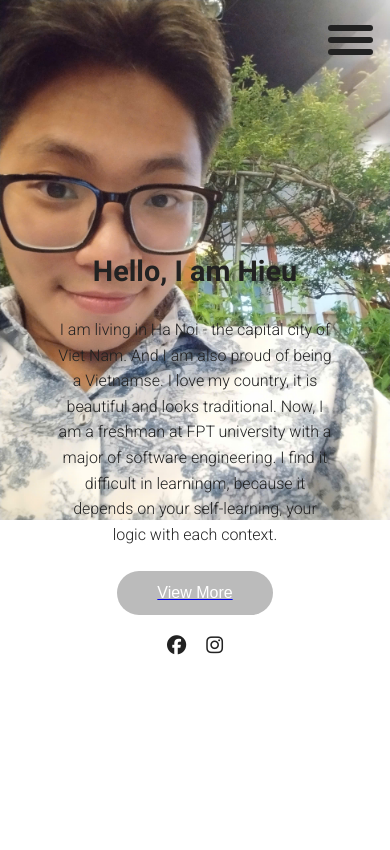
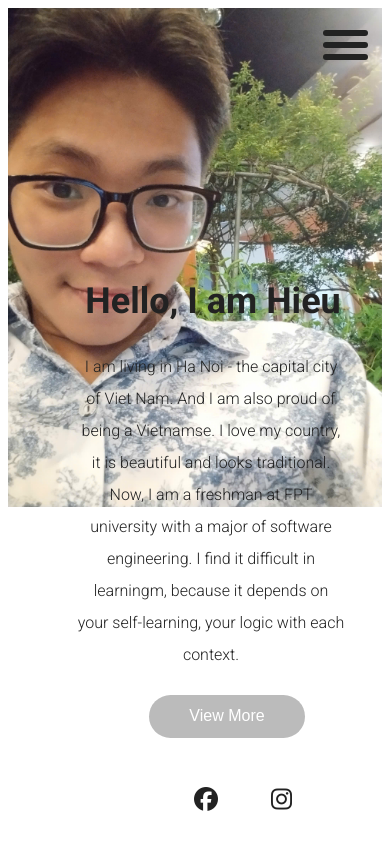
Before and after one commit to hieudaykhongsau/port-demo, a plain HTML site: page index.html in a window 390 px wide. Drawn offline with Linux system fonts and the light colour scheme.

Commit message:
Update style.css

```diff
--- a/style.css
+++ b/style.css
@@ -1,3 +1,4 @@
+@@ -0,0 +1,279 @@
 *,
 *::before,
 *::after {
@@ -213,7 +214,7 @@ header {
 }
 
 .banner_heading {
-    max-width: 90%;
+    max-width: 300px;
     margin: 0 auto;
     text-align: center;
     color: var(--black);
@@ -257,53 +258,6 @@ header {
     transition: var(--smooth);
 }
 
-@media (max-width: 61.99em) {
-    .navbar_link {
-        margin: 25px; /* Giảm khoảng cách để dễ nhìn trên mobile */
-        text-align: center;
-    }
-
-    .banner_heading h1 {
-        font-size: 1.8rem;
-        padding-top: 3em;
-        margin: 0 1em 1em;
-    }
-
-    .banner_heading p {
-        font-size: 1rem;
-        line-height: 1.6em;
-        margin: 0 1.5em 1.5em;
-    }
-
-    .banner_btn {
-        display: block;
-        margin: 1em auto;
-    }
-
-    .banner_socials {
-        font-size: 1.2rem;
-        margin: 1em auto;
-        justify-content: center;
-    }
-
-    .banner_socials a {
-        margin: 0 10px;
-    }
-
-    .navbar_links {
-        width: 80%; /* Chiếm ít không gian hơn */
-    }
-
-    .navbar_icons {
-        top: 15px;
-        right: 15px;
-    }
-
-    .container {
-        padding: 0 1rem;
-    }
-}
-
 @media (min-width: 62em) {
     .banner_heading {
         text-align: initial;
@@ -321,7 +275,6 @@ header {
 
     .banner_img {
         width: 60%;
-        height: fit-content;
     }
 
 }
```
